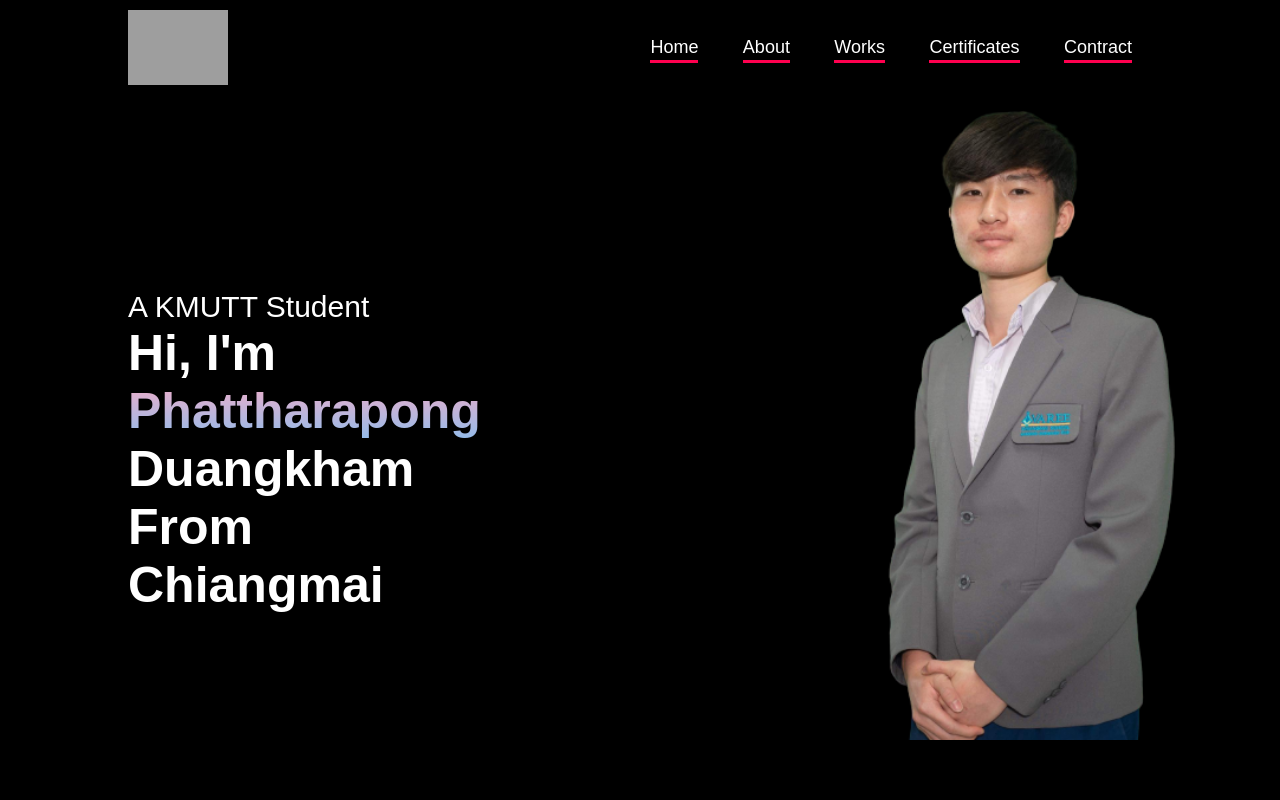
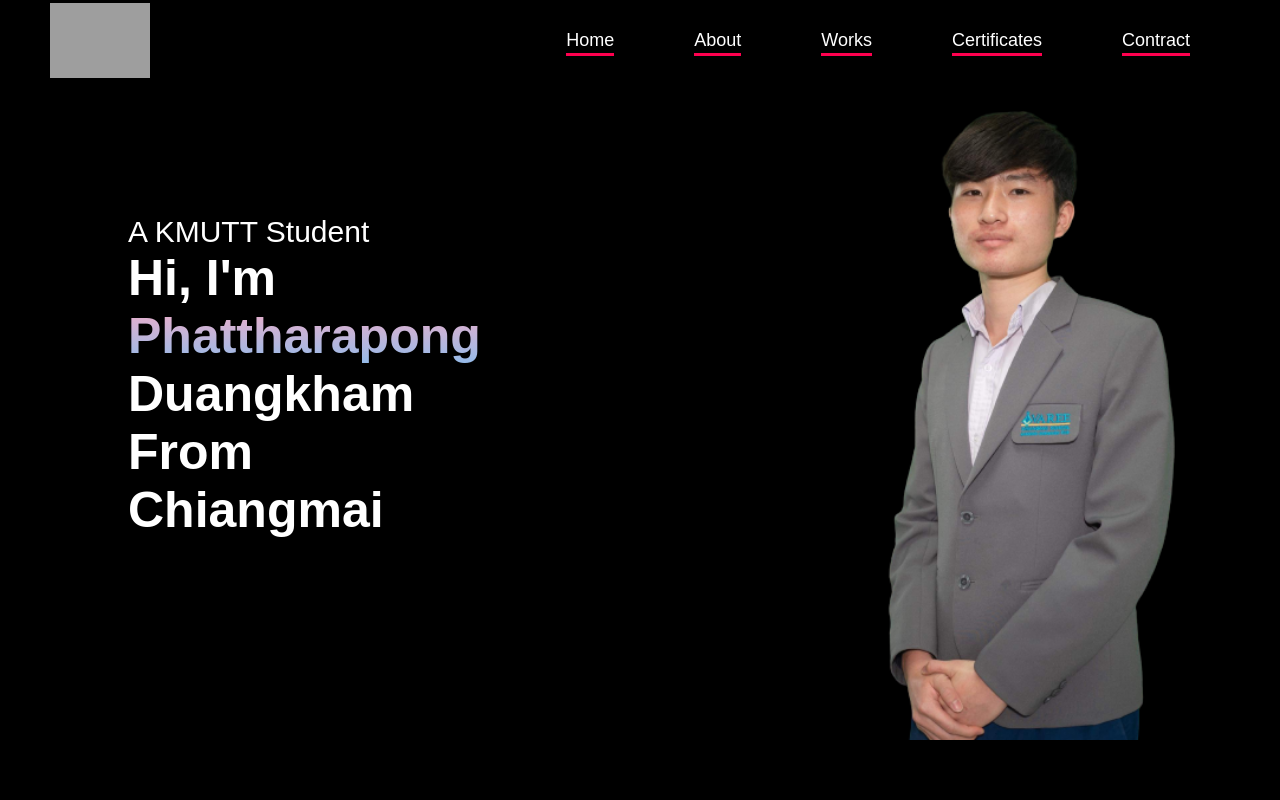
Before and after one commit to Phattharyu/cpe101, a plain HTML site: page index.html in a window 1280 px wide. Shown: the top 800 px of the page. Drawn offline with Linux system fonts and the light colour scheme; grey boxes are pictures that could not be loaded.

Commit message:
commiting nav scroll

```diff
--- a/index.html
+++ b/index.html
@@ -14,15 +14,15 @@
 
         <div id="header">
             <div class="container">
-                <nav>
+                <nav id="navbar">
                     <img src="https://www.kmutt.ac.th/wp-content/uploads/2020/09/KMUTT_CI_Semi_Logo-normal-full-265x300.png"
                     class="logo">
                     <ul>
                         <li><a href="#">Home</a></li>
                         <li><a href="#about">About</a></li>
                         <li><a href="#portfolio">Works</a></li>
-                        <li><a href="#section">Certificates</a></li>
-                        <li><a href="#section">Contract</a></li>
+                        <li><a href="#certi">Certificates</a></li>
+                        <li><a href="#con">Contract</a></li>
                     </ul>
                 </nav>
                 <div class="header-text">
@@ -117,7 +117,7 @@
         </div>
         <!--------------Certificates-------------><!-----------Contract----------->
         <div class="section">
-            <div class="left-section">
+            <div id="certi" class="left-section">
                 <h1 class="sub-title">Certificates</h1>
                 <ul>
                     <li><a href="https://coursera.org/share/4fd791b001cb555e6122336e2ebdfedb">Data Analytics</a></li>
@@ -126,7 +126,7 @@
                     <li><a href="https://coursera.org/share/69e584c9cf2e8c6d4fca88c5d4ba3ce1">Data Analysis with R Programming</a></li>
                 </ul>
             </div>
-            <div class="right-section">
+            <div id="con" class="right-section">
                 <div class="contact-right">
                     <h1 class="sub-title">Contract Me</h1>
                     <p><i class="fa-regular fa-paper-plane"></i>phtryu555@gmail.com</p>
--- a/style.css
+++ b/style.css
@@ -21,6 +21,30 @@ body{
     color :#fff;
 }
 
+#navbar {
+    margin-right: 50px;
+    position: fixed;
+    top: 0;
+    left: 0;
+    right: 0;
+    background-color: black;
+    z-index: 1000;
+    transition: background-color 0.3s;
+}
+
+#navbar ul {
+    list-style: none;
+    margin: 0;
+    padding: 0px;
+    display: flex;
+    justify-content: space-around;
+}
+
+#navbar li {
+    padding: 20px;
+}
+
+
 nav{
     display: flex;
     align-items: center;
@@ -29,13 +53,13 @@ nav{
 }
 
 .logo{
+    margin-left: 50px;
     width: 100px;
 }
 nav ul li{
     display: inline-block;
     list-style: none;
     margin: 10px 20px;
-
 }
 
 nav ul li a{
@@ -53,7 +77,6 @@ nav ul li a::after{
     position: absolute;
     left:0;
     bottom: -6px;
-
 }
 .header-text{
     color: #fff;
@@ -73,7 +96,7 @@ nav ul li a::after{
 }
 /*------------about------------*/
 #about{/*tag with id*/
-    padding: 80px 0;
+    padding: 105px 0;
     color: #fffff1;
     font-size: 20 px;
     height: 100vh;
@@ -154,7 +177,7 @@ nav ul li a::after{
 
 /*-------------portfolio---------------*/
 #portfolio{
-    padding: 50px 0;
+    padding: 105px 0;
     height: 100vh;
 }
 .work-list{
```
